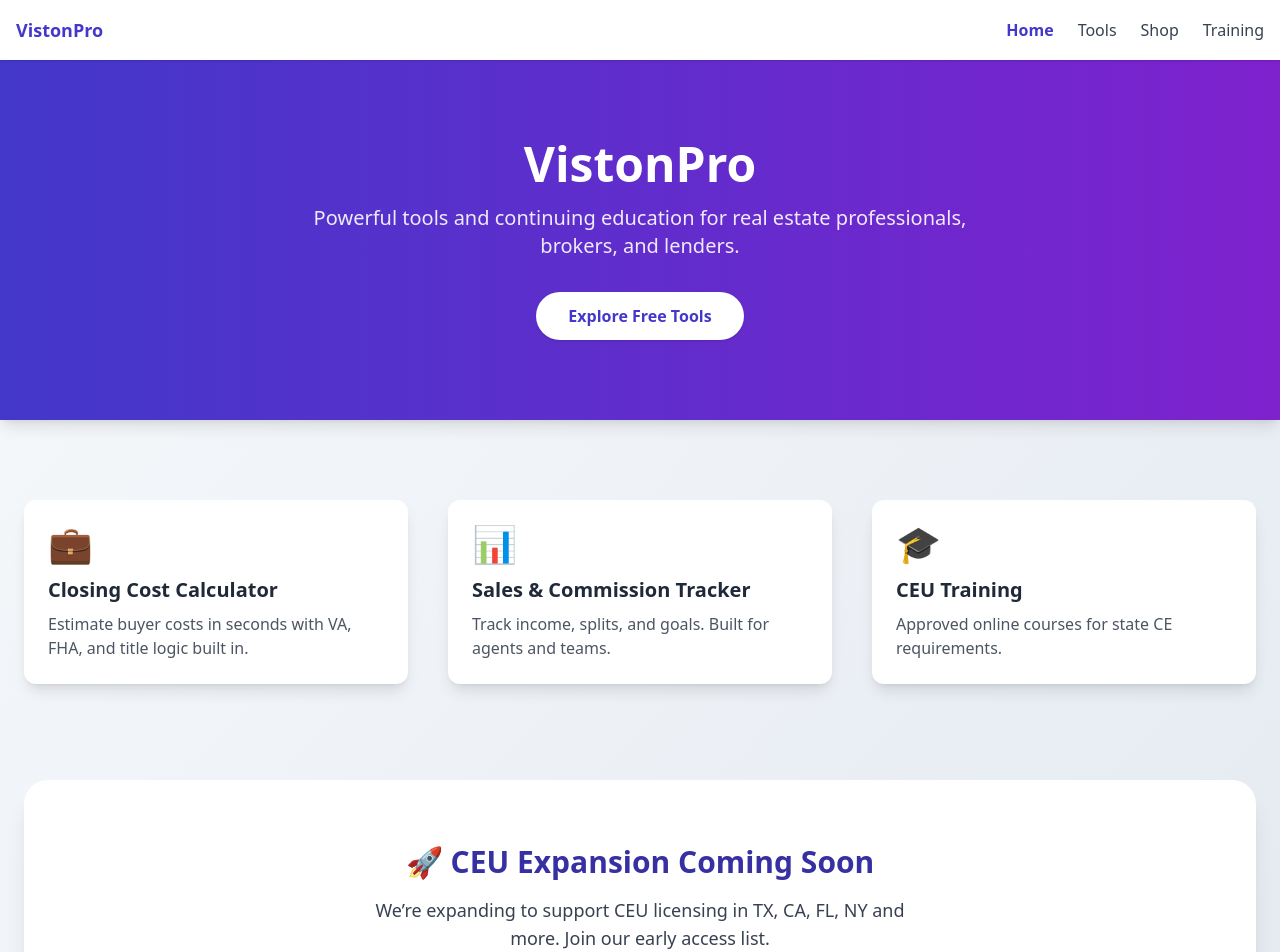
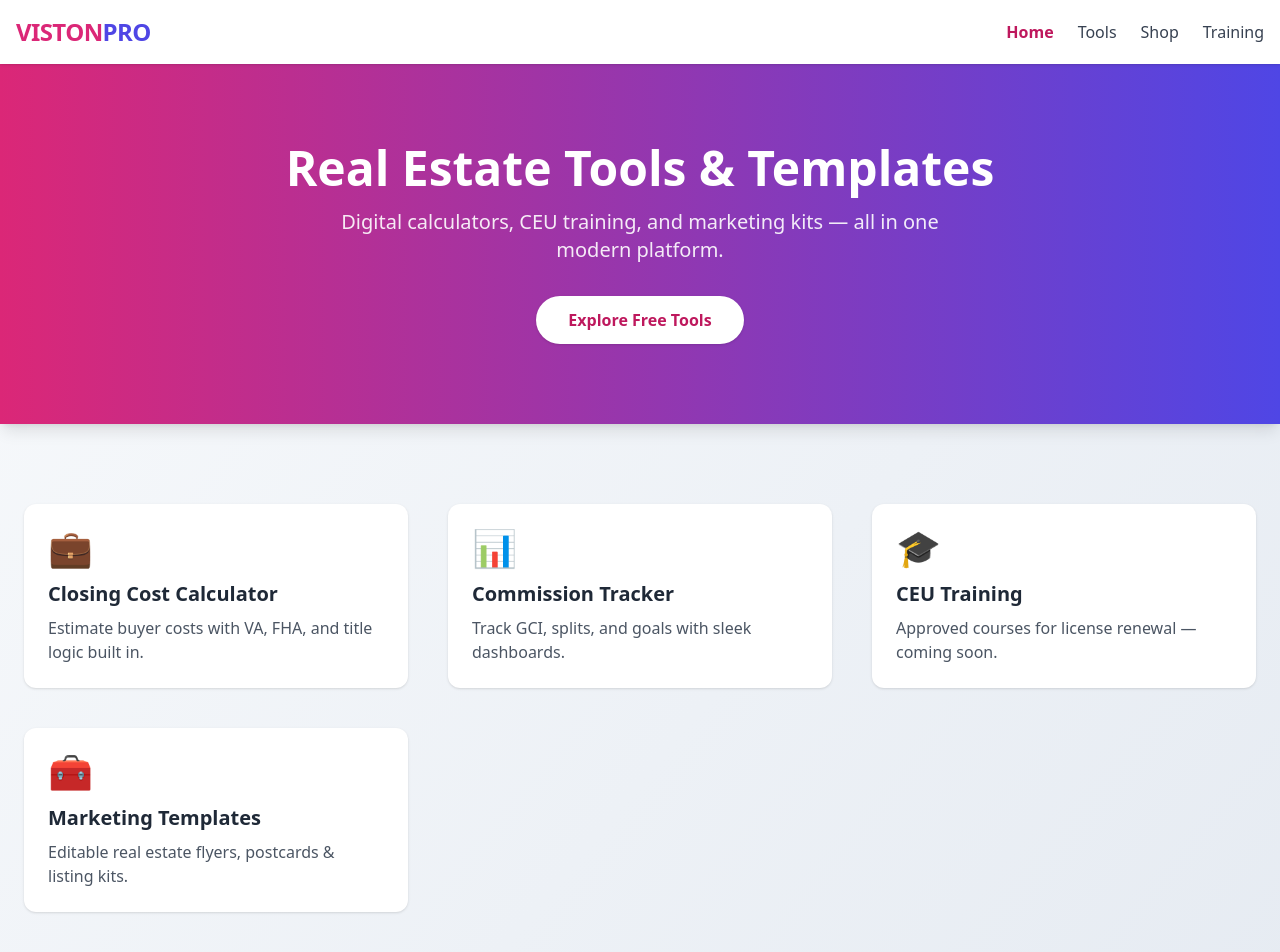
Before and after one commit to VistonPro/VistonPro-site, a React (Vite) app: page / in a window 1280 px wide. Shown: the top 952 px of the page. Built offline with nearby package versions, Linux system fonts and the light colour scheme.

Commit message:
Update homepage with modern design and marketing section

```diff
--- a/src/Homepage.jsx
+++ b/src/Homepage.jsx
@@ -12,38 +12,17 @@ const Homepage = () => {
     { label: "Training", path: "/training" },
   ];
 
-  const cards = [
-    {
-      icon: "💼",
-      title: "Closing Cost Calculator",
-      desc: "Estimate buyer costs in seconds with VA, FHA, and title logic built in.",
-      link: "/tools",
-    },
-    {
-      icon: "📊",
-      title: "Sales & Commission Tracker",
-      desc: "Track income, splits, and goals. Built for agents and teams.",
-      link: "/tools",
-    },
-    {
-      icon: "🎓",
-      title: "CEU Training",
-      desc: "Approved online courses for state CE requirements.",
-      link: "/training",
-    },
-  ];
-
   return (
     <div className="min-h-screen bg-gradient-to-br from-slate-50 to-slate-200 text-gray-800">
       <nav className="bg-white shadow p-4 sticky top-0 z-50">
         <div className="max-w-7xl mx-auto flex justify-between items-center">
-          <Link to="/" className="text-lg font-bold text-indigo-700">VistonPro</Link>
+          <Link to="/" className="text-2xl font-extrabold text-pink-600 tracking-tight">VISTON<span className="text-indigo-600">PRO</span></Link>
           <div className="hidden md:flex space-x-6">
             {navLinks.map(link => (
               <Link
                 key={link.path}
                 to={link.path}
-                className={`hover:text-indigo-600 transition font-medium ${location.pathname === link.path ? "text-indigo-700 font-semibold" : "text-gray-700"}`}
+                className={`hover:text-pink-600 transition font-medium ${location.pathname === link.path ? "text-pink-700 font-semibold" : "text-gray-700"}`}
               >
                 {link.label}
               </Link>
@@ -62,7 +41,7 @@ const Homepage = () => {
               <Link
                 key={link.path}
                 to={link.path}
-                className="block text-gray-700 hover:text-indigo-600"
+                className="block text-gray-700 hover:text-pink-600"
                 onClick={() => setMobileMenuOpen(false)}
               >
                 {link.label}
@@ -72,14 +51,14 @@ const Homepage = () => {
         )}
       </nav>
 
-      <header className="bg-gradient-to-r from-indigo-700 to-purple-700 text-white py-20 px-4 text-center shadow-lg">
-        <h1 className="text-5xl font-extrabold mb-4">VistonPro</h1>
+      <header className="bg-gradient-to-r from-pink-600 to-indigo-600 text-white py-20 px-4 text-center shadow-lg">
+        <h1 className="text-5xl font-extrabold mb-4">Real Estate Tools & Templates</h1>
         <p className="text-xl opacity-90 max-w-2xl mx-auto">
-          Powerful tools and continuing education for real estate professionals, brokers, and lenders.
+          Digital calculators, CEU training, and marketing kits — all in one modern platform.
         </p>
         <Link
           to="/tools"
-          className="inline-block mt-8 px-8 py-3 bg-white text-indigo-700 font-semibold rounded-full shadow hover:scale-105 transition-transform"
+          className="inline-block mt-8 px-8 py-3 bg-white text-pink-700 font-semibold rounded-full shadow hover:scale-105 transition-transform"
         >
           Explore Free Tools
         </Link>
@@ -87,11 +66,36 @@ const Homepage = () => {
 
       <main className="max-w-7xl mx-auto px-6 py-20">
         <section className="grid md:grid-cols-3 gap-10 text-center">
-          {cards.map((card, i) => (
+          {[
+            {
+              icon: "💼",
+              title: "Closing Cost Calculator",
+              desc: "Estimate buyer costs with VA, FHA, and title logic built in.",
+              link: "/tools"
+            },
+            {
+              icon: "📊",
+              title: "Commission Tracker",
+              desc: "Track GCI, splits, and goals with sleek dashboards.",
+              link: "/tools"
+            },
+            {
+              icon: "🎓",
+              title: "CEU Training",
+              desc: "Approved courses for license renewal — coming soon.",
+              link: "/training"
+            },
+            {
+              icon: "🧰",
+              title: "Marketing Templates",
+              desc: "Editable real estate flyers, postcards & listing kits.",
+              link: "/shop"
+            }
+          ].map((card, i) => (
             <Link
               to={card.link}
               key={i}
-              className="bg-white p-6 rounded-xl shadow-lg hover:shadow-xl transition block text-left"
+              className="bg-white p-6 rounded-xl shadow hover:shadow-xl transition block text-left"
             >
               <div className="text-4xl mb-3">{card.icon}</div>
               <h2 className="text-xl font-bold mb-2">{card.title}</h2>
@@ -101,19 +105,19 @@ const Homepage = () => {
         </section>
 
         <section className="bg-white mt-24 text-center py-16 px-6 rounded-3xl shadow-xl">
-          <h2 className="text-3xl font-extrabold mb-4 text-indigo-800">🚀 CEU Expansion Coming Soon</h2>
+          <h2 className="text-3xl font-extrabold mb-4 text-pink-700">🚀 CEU Expansion Coming Soon</h2>
           <p className="text-lg text-gray-700 mb-6 max-w-xl mx-auto">
-            We’re expanding to support CEU licensing in TX, CA, FL, NY and more. Join our early access list.
+            We’re expanding CEU support to TX, CA, FL, NY and more. Join the early access list.
           </p>
           <form className="flex flex-col sm:flex-row gap-4 justify-center max-w-2xl mx-auto">
             <input
               type="email"
               placeholder="Enter your email"
-              className="flex-1 px-4 py-3 border border-gray-300 rounded-lg focus:outline-none focus:ring-2 focus:ring-indigo-500"
+              className="flex-1 px-4 py-3 border border-gray-300 rounded-lg focus:outline-none focus:ring-2 focus:ring-pink-500"
             />
             <button
               type="submit"
-              className="bg-indigo-600 text-white px-6 py-3 rounded-lg hover:bg-indigo-700 transition"
+              className="bg-pink-600 text-white px-6 py-3 rounded-lg hover:bg-pink-700 transition"
             >
               Notify Me
             </button>
```
